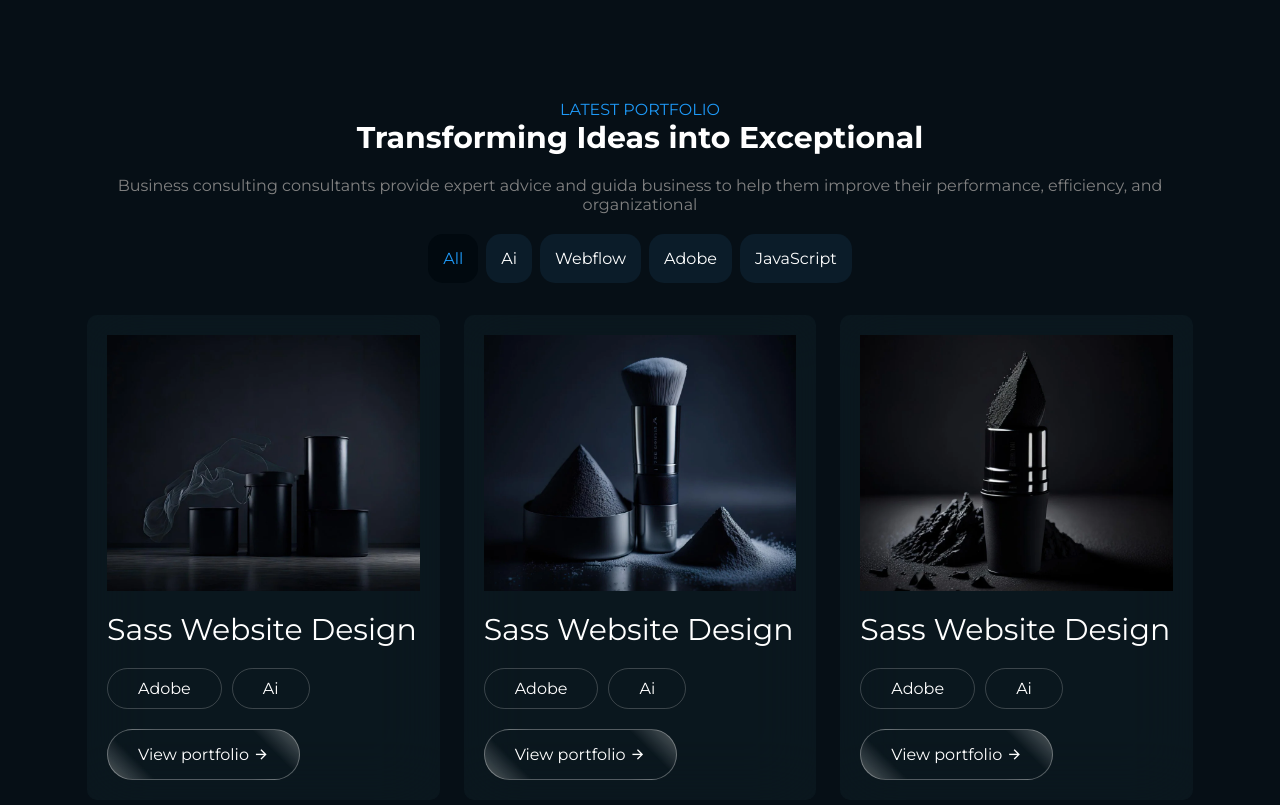
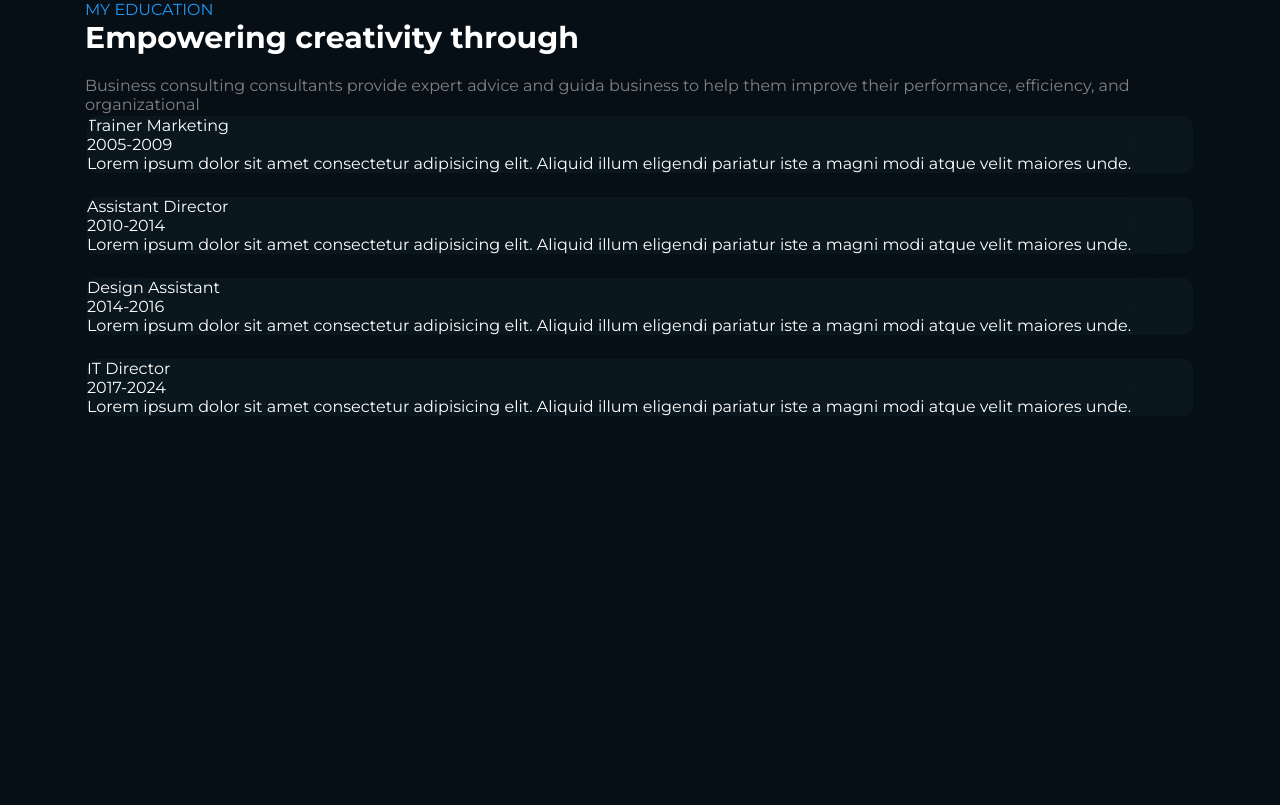
Before and after one commit to RyazanovAndrey/site-popova, a website: page index.html in a window 1280 px wide. Shown: the top 805 px of the page. Drawn offline with nearby package versions, Linux system fonts and the light colour scheme.

Commit message:
end education

```diff
--- a/index.html
+++ b/index.html
@@ -169,7 +169,7 @@
                 </div>
             </div>
         </section>
-        <section class="portfolio">
+        <section class="portfolio hidden">
             <div class="container">
                 <div class="portfolio-box">
                     <div class="section-desc">Latest Portfolio</div>
@@ -267,6 +267,55 @@
                 </div>
             </div>
         </section>
+        <section class="education">
+            <div class="container">
+                <div class="education-box">
+                    <div class="section-desc">My education</div>
+                    <h3 class="section-title">Empowering creativity through</h3>
+                    <p class="section-text">Business consulting consultants provide expert advice and guida business
+                        to
+                        help them improve their performance, efficiency, and organizational</p>
+                </div>
+                <div class="education-wrapper">
+                    <div class="card-neon card-tab" data-tab="ai">
+                        <div class="card-neon-body">
+                            <div class="card-neon-box card-item1">
+                                <div class="education-card-title">Trainer  Marketing</div>
+                                <div class="education-card-year">2005-2009</div>
+                                <p class="education-card-text">Lorem ipsum dolor sit amet consectetur adipisicing elit. Aliquid illum eligendi pariatur iste a magni modi atque velit maiores unde.</p>
+                            </div>
+                        </div>
+                    </div>
+                    <div class="card-neon card-tab" data-tab="ai">
+                        <div class="card-neon-body">
+                            <div class="card-neon-box card-item1">
+                                <div class="education-card-title">Assistant Director</div>
+                                <div class="education-card-year">2010-2014</div>
+                                <p class="education-card-text">Lorem ipsum dolor sit amet consectetur adipisicing elit. Aliquid illum eligendi pariatur iste a magni modi atque velit maiores unde.</p>
+                            </div>
+                        </div>
+                    </div>
+                    <div class="card-neon card-tab" data-tab="ai">
+                        <div class="card-neon-body">
+                            <div class="card-neon-box card-item1">
+                                <div class="education-card-title">Design Assistant</div>
+                                <div class="education-card-year">2014-2016</div>
+                                <p class="education-card-text">Lorem ipsum dolor sit amet consectetur adipisicing elit. Aliquid illum eligendi pariatur iste a magni modi atque velit maiores unde.</p>
+                            </div>
+                        </div>
+                    </div>
+                    <div class="card-neon card-tab" data-tab="ai">
+                        <div class="card-neon-body">
+                            <div class="card-neon-box card-item1">
+                                <div class="education-card-title">IT Director</div>
+                                <div class="education-card-year">2017-2024</div>
+                                <p class="education-card-text">Lorem ipsum dolor sit amet consectetur adipisicing elit. Aliquid illum eligendi pariatur iste a magni modi atque velit maiores unde.</p>
+                            </div>
+                        </div>
+                    </div>
+                </div>
+            </div>
+        </section>
     </main>
 
     <script src="https://unpkg.com/typed.js@2.1.0/dist/typed.umd.js"></script>
```
